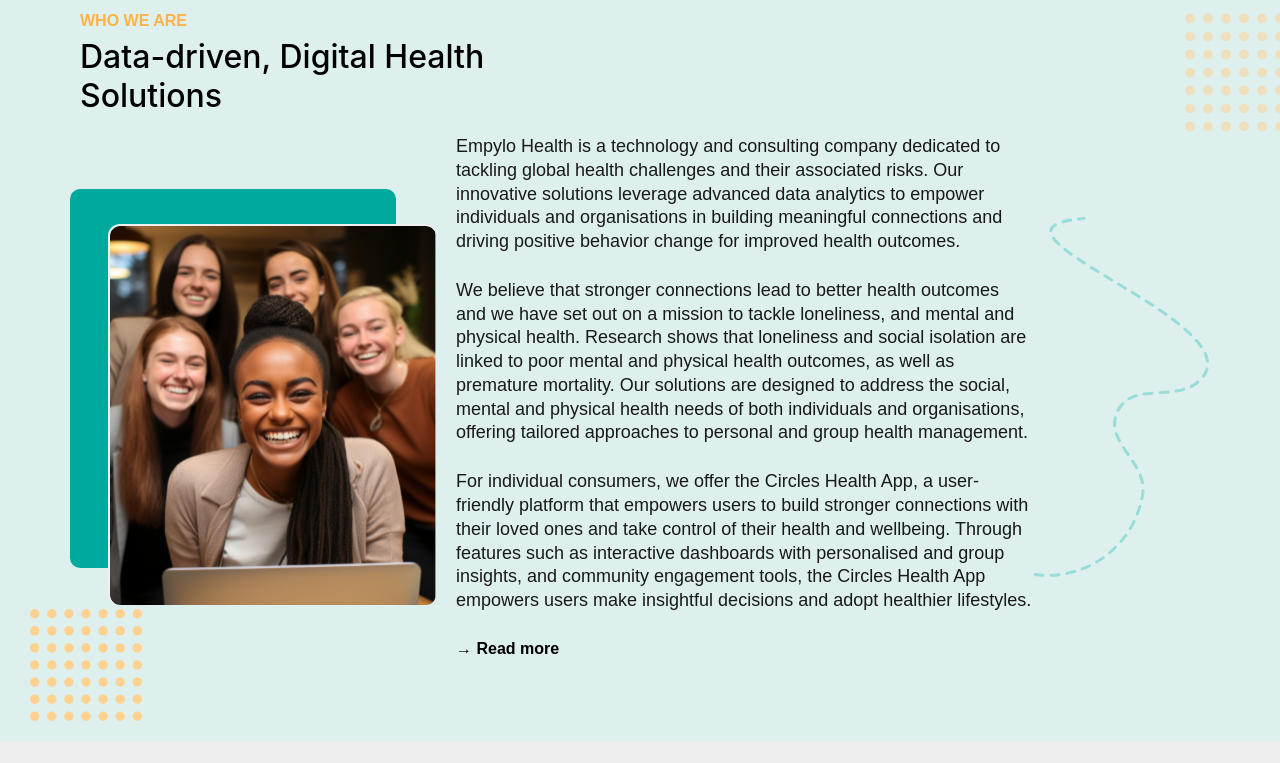
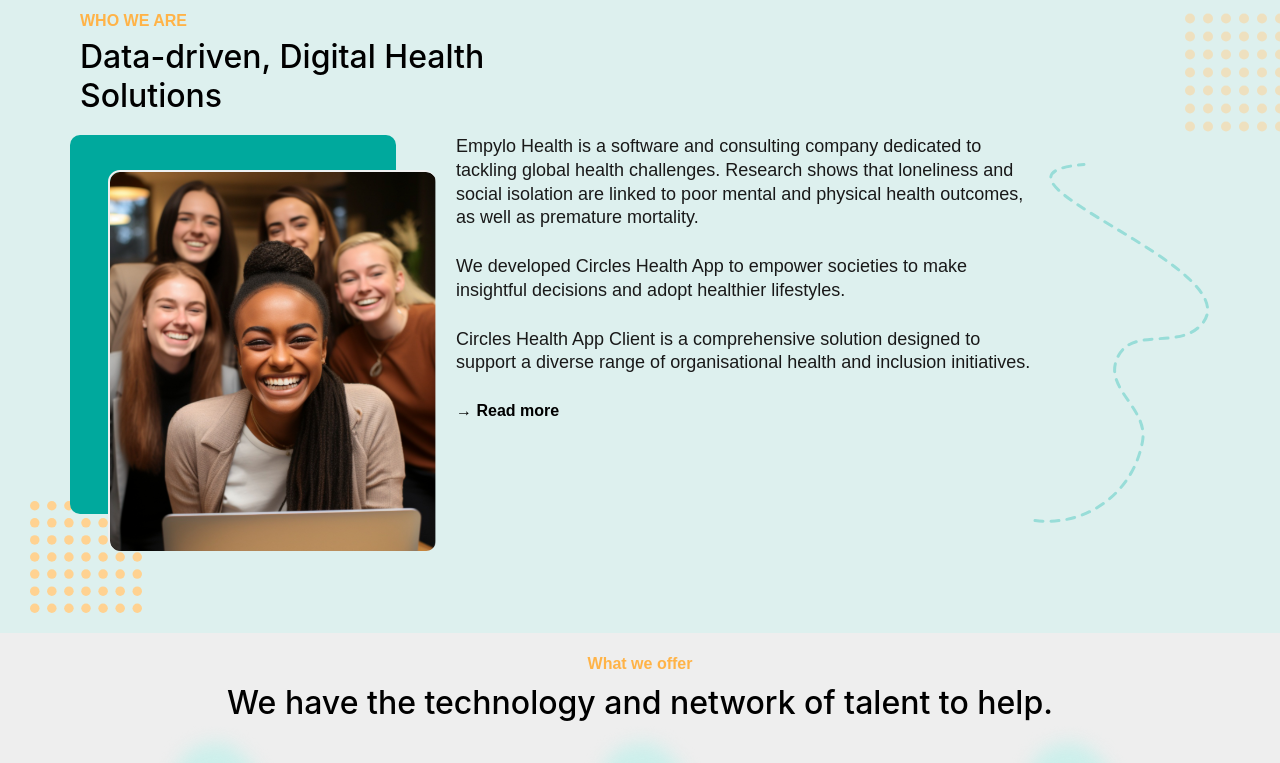
Before and after one commit to Empylo22/empylo-website, a React (Create React App) app: page / in a window 1280 px wide. Shown: the part 720-1483 px from the top of the page. Built offline with nearby package versions, Linux system fonts and the light colour scheme.

Commit message:
Update wwa.js

```diff
--- a/src/components/whoweare/wwa.js
+++ b/src/components/whoweare/wwa.js
@@ -38,44 +38,20 @@
                 <img className='wwa-1-2' src={img3} alt='img'/>
                 <div className='wwa-1-3'>
                     <p className='wwa-1-3-text'>
-                    Empylo Health is a technology and consulting company dedicated to tackling global
-                    health challenges and their associated risks. Our innovative solutions leverage advanced data
-                    analytics to empower individuals and organisations in building
-                    meaningful connections and driving positive behavior change for improved health outcomes.
+                    Empylo Health is a software and consulting company dedicated to tackling global health challenges.
+Research shows that loneliness and social isolation are linked to poor mental and physical health outcomes, as well as premature mortality.
                     </p>
                     <p className='wwa-1-3-text'>
-                    We believe that stronger connections lead to better health outcomes and
-                    we have set out on a mission to tackle loneliness, and mental and physical health.
-                    Research shows that loneliness and social isolation are linked to poor mental and
-                    physical health outcomes, as well as premature mortality.  Our solutions are designed
-                    to address the social, mental and physical health needs of both individuals and organisations,
-                    offering tailored approaches to personal and group health management.
+                   We developed Circles Health App to empower societies to make insightful decisions and adopt healthier lifestyles.
                     </p>
                     <p className='wwa-1-3-text'>
-                    For individual consumers, we offer the Circles Health App, a user-friendly platform that empowers users to build stronger connections with their loved ones and take control of their health and wellbeing. Through features such as interactive dashboards with personalised and group insights, and community engagement tools,
-                    the Circles Health App empowers users make insightful decisions and adopt healthier lifestyles.
+                    Circles Health App Client is a comprehensive solution designed to support a diverse range of organisational health and inclusion initiatives.
                     </p>
                     {
                       isClick ? (
                         <>
                         <p className='wwa-1-3-text'>
-                    For organisations, we offer the Circles Health App Client, a comprehensive solution designed
-                    to support a diverse range of organisational health and wellbeing initiatives. With features
-                    such as role-based access control, advanced assessment management, and integration support with
-                    existing systems, the Circles Health App Client enables organisations to effectively manage and
-                    promote the employee health and wellbeing,
-                    make faster and insight-led decisions, and plan more effectively for the future workforce needs.
-                    </p>
-                    <p className='wwa-1-3-text'>
-                    As part of our mission to tackle loneliness and improve mental and physical,
-                    we also offer training and consultancy
-                    services for groups, communities and organisations to promote better connections and health outcomes.
-                    </p>
-                    <p className='wwa-1-3-text'>
-                    Empylo Health is a clinician-led company committed to driving positive health outcomes through
-                    extensive research and evidence, innovation, data analytics, and personalised approaches.
-                    Whether you're an individual looking to improve your health or an organisation
-                    seeking to support your teams, Empylo Health has the expertise and solutions to help you succeed.
+                    As part of our mission to break social barrier and create safe environments, we also offer workshops and consultations for groups, communities and organisations to drive stronger connections and better health outcomes.
                     </p>
                         </>
                       ) : ('')
```
